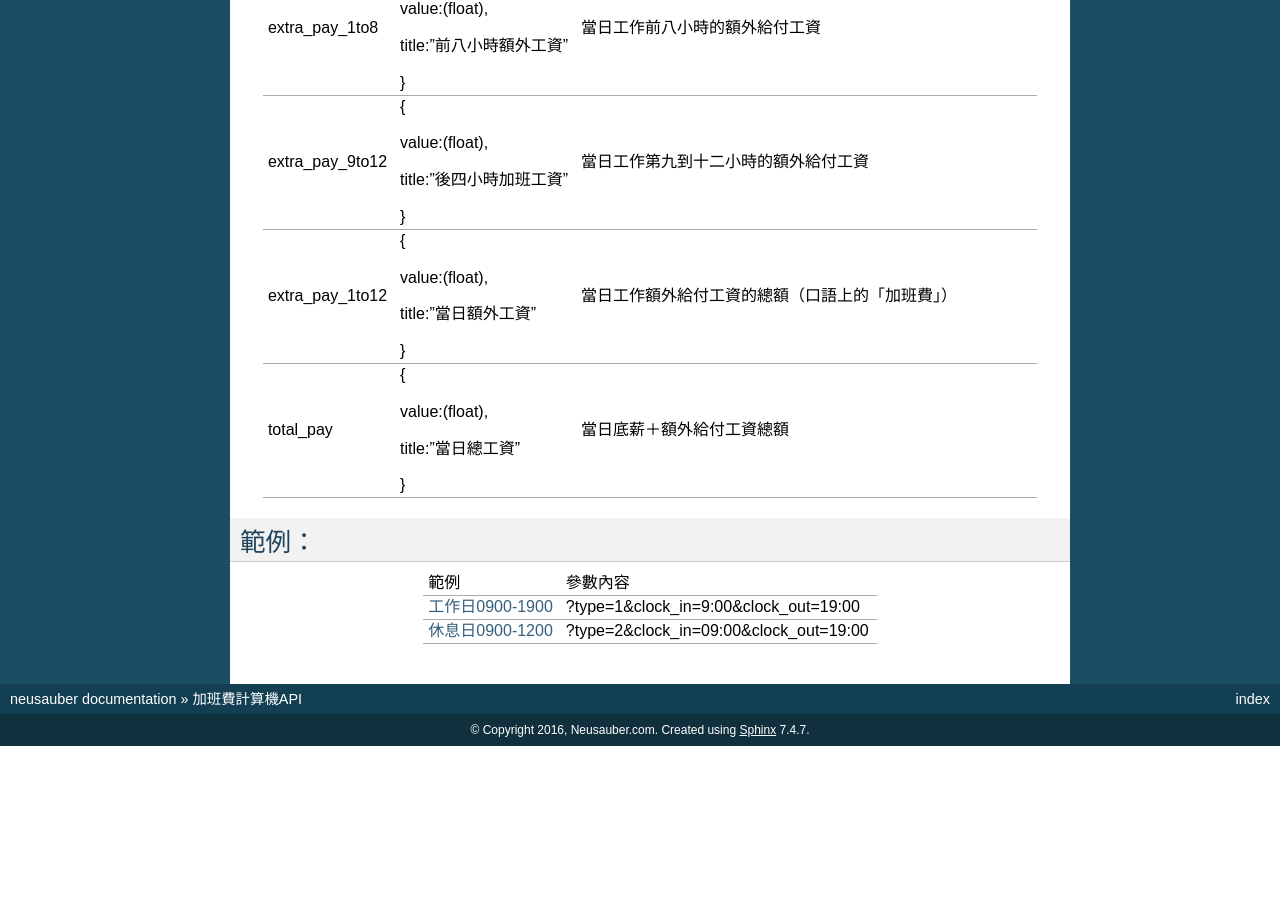
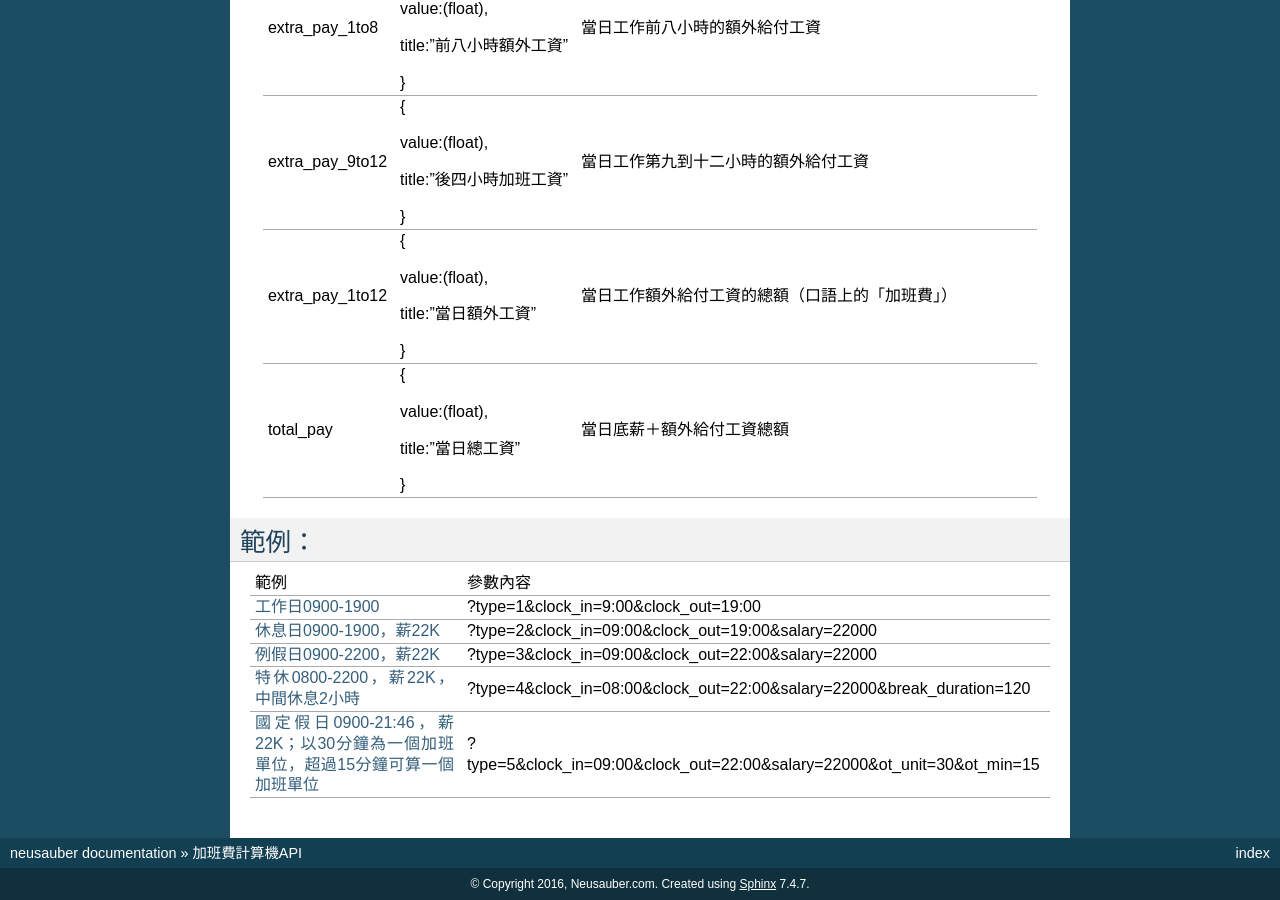
Before and after one commit to rexiap/neusauber, a Sphinx documentation site: the page built from docs/projects/apidoc.rst, in a window 1280 px wide and 900 px high, scrolled down 1452 px. Built offline with Sphinx 7.4.7, drawn with Linux system fonts in a browser that asks for light colours; before the commit the page ends 2198 px from its top, so only the background shows below that; some of the changed text lies outside the part shown.

Commit message:
Google Docs reST Editor@2016-12-29 18:1:16

```diff
--- a/docs/projects/apidoc.rst
+++ b/docs/projects/apidoc.rst
@@ -30,9 +30,9 @@ https://script.google.com/macros/s/AKfycbwmt2Z4GLwNsEncFJRC0vcl9WMF2yAmlUlzeh_IF
 |              |      |                                                                                         |
 |              |      |3 例假日                                                                                 |
 |              |      |                                                                                         |
-|              |      |4 休假日                                                                                 |
+|              |      |4 特休                                                                                   |
 |              |      |                                                                                         |
-|              |      |5 特休                                                                                   |
+|              |      |5 國定假日                                                                               |
 +--------------+------+-----------------------------------------------------------------------------------------+
 |clock_in      |08:00 |上班時間（打卡時間）；格式： hh:mm                                                       |
 +--------------+------+-----------------------------------------------------------------------------------------+
@@ -42,7 +42,7 @@ https://script.google.com/macros/s/AKfycbwmt2Z4GLwNsEncFJRC0vcl9WMF2yAmlUlzeh_IF
 +--------------+------+-----------------------------------------------------------------------------------------+
 |ot_unit       |60    |加班計算單位（分鐘）                                                                     |
 +--------------+------+-----------------------------------------------------------------------------------------+
-|ot_min        |30    |加班超過多久便可算一個加班單位（分鐘）。例如預設是60/30的話，則 1小時35分，可算兩個小時。|
+|ot_min        |30    |超過多少分鐘便可算一個加班單位（分鐘）。例如預設是60/30的話，則 1小時35分，可算兩個小時。|
 +--------------+------+-----------------------------------------------------------------------------------------+
 
 所有參數都是選擇性的，缺乏的參數使用預設值。
@@ -131,13 +131,19 @@ JSON輸出：
 ======
 
 
-+-----------+--------------------------------------+
-|範例       |參數內容                              |
-+-----------+--------------------------------------+
-|\ |LINK2|\ |?type=1&clock_in=9:00&clock_out=19:00 |
-+-----------+--------------------------------------+
-|\ |LINK3|\ |?type=2&clock_in=09:00&clock_out=19:00|
-+-----------+--------------------------------------+
++-----------+------------------------------------------------------------------------+
+|範例       |參數內容                                                                |
++-----------+------------------------------------------------------------------------+
+|\ |LINK2|\ |?type=1&clock_in=9:00&clock_out=19:00                                   |
++-----------+------------------------------------------------------------------------+
+|\ |LINK3|\ |?type=2&clock_in=09:00&clock_out=19:00&salary=22000                     |
++-----------+------------------------------------------------------------------------+
+|\ |LINK4|\ |?type=3&clock_in=09:00&clock_out=22:00&salary=22000                     |
++-----------+------------------------------------------------------------------------+
+|\ |LINK5|\ |?type=4&clock_in=08:00&clock_out=22:00&salary=22000&break_duration=120  |
++-----------+------------------------------------------------------------------------+
+|\ |LINK6|\ |?type=5&clock_in=09:00&clock_out=22:00&salary=22000&ot_unit=30&ot_min=15|
++-----------+------------------------------------------------------------------------+
 
 
 .. bottom of content
@@ -153,4 +159,16 @@ JSON輸出：
 
 .. |LINK3| raw:: html
 
-    <a href="https://script.google.com/macros/s/AKfycbwmt2Z4GLwNsEncFJRC0vcl9WMF2yAmlUlzeh_IFvNOkGavXT7C/exec?type=2&clock_in=09:00&clock_out=19:00" target="_blank">休息日0900-1200</a>
+    <a href="https://script.google.com/macros/s/AKfycbwmt2Z4GLwNsEncFJRC0vcl9WMF2yAmlUlzeh_IFvNOkGavXT7C/exec?type=2&clock_in=09:00&clock_out=19:00&salary=22000" target="_blank">休息日0900-1900，薪22K</a>
+
+.. |LINK4| raw:: html
+
+    <a href="https://script.google.com/macros/s/AKfycbwmt2Z4GLwNsEncFJRC0vcl9WMF2yAmlUlzeh_IFvNOkGavXT7C/exec?type=3&clock_in=09:00&clock_out=22:00&salary=22000" target="_blank">例假日0900-2200，薪22K</a>
+
+.. |LINK5| raw:: html
+
+    <a href="https://script.google.com/macros/s/AKfycbwmt2Z4GLwNsEncFJRC0vcl9WMF2yAmlUlzeh_IFvNOkGavXT7C/exec?type=4&clock_in=08:00&clock_out=22:00&salary=22000&break_duration=120" target="_blank">特休0800-2200，薪22K，中間休息2小時</a>
+
+.. |LINK6| raw:: html
+
+    <a href="https://script.google.com/macros/s/AKfycbwmt2Z4GLwNsEncFJRC0vcl9WMF2yAmlUlzeh_IFvNOkGavXT7C/exec?type=5&clock_in=09:00&clock_out=21:46&salary=22000&ot_unit=30&ot_min=15" target="_blank">國定假日0900-21:46，薪22K；以30分鐘為一個加班單位，超過15分鐘可算一個加班單位</a>
```
